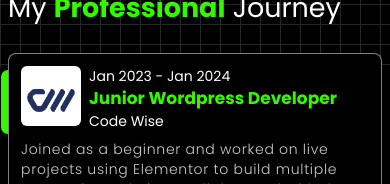
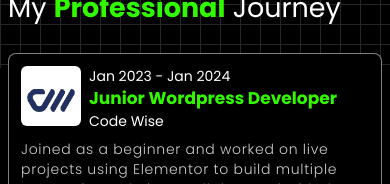
Before and after one commit to Muhammad-Zohaib-42/portfolio, a Next.js app: page / in a window 390 px wide. Shown: the part 776-960 px from the top of the page. Built offline with nearby package versions, Linux system fonts and the light colour scheme.

Commit message:
i hide the side button type design from experience box and certificate box for mobile screens and i make text left of contact section top title for mobile

```diff
--- a/components/CertificateBox.jsx
+++ b/components/CertificateBox.jsx
@@ -4,7 +4,7 @@ import certificate from "../public/web-design-&-development-certificate.jpg"
 export default function CertificateBox() {
   return (
     <div className="text-white bg-black p-3 md:p-5 border border-[rgba(255,255,255,0.5)] rounded-lg mt-6 md:mt-10 w-full md:w-[420px] relative">
-        <div className="absolute -left-2 top-4 w-[7px] h-16 bg-[#32F900] rounded-tl-lg rounded-bl-lg"></div>
+        <div className="absolute -left-2 top-4 w-[7px] h-16 bg-[#32F900] rounded-tl-lg rounded-bl-lg hidden md:block"></div>
       <div className="h-[242px] w-full relative">
         <Image src={certificate} alt="web development certificate" fill className="rounded-md" />
       </div>
--- a/components/Contact.jsx
+++ b/components/Contact.jsx
@@ -6,7 +6,7 @@ export default function Contact() {
     <section id="contact" className="py-10 md:py-20 relative z-50 text-white">
       <div className="max-width">
 
-        <div className="text-center">
+        <div className="text-left md:text-center">
           <Title text="Contact" />
           <h2 className="title">
             Let's <span className="text-[#31F900] font-bold">Connect</span>
--- a/components/ExperienceBox.jsx
+++ b/components/ExperienceBox.jsx
@@ -4,7 +4,7 @@ import codewise from "../public/codewise.png"
 export default function ExperienceBox() {
   return (
     <div className="text-white bg-black p-3 md:p-5 border border-[rgba(255,255,255,0.5)] rounded-lg mt-6 md:mt-10 w-full md:w-[420px] relative">
-        <div className="absolute -left-2 top-4 w-[7px] h-16 bg-[#32F900] rounded-tl-lg rounded-bl-lg"></div>
+        <div className="absolute -left-2 top-4 w-[7px] h-16 bg-[#32F900] rounded-tl-lg rounded-bl-lg hidden md:block"></div>
         <div className="flex gap-2 md:gap-4">
             <div className="bg-white h-15 w-15 lg:h-20 lg:w-20 rounded-md pt-3">
                 <Image src={codewise} alt="Code Wise Logo" />
```
